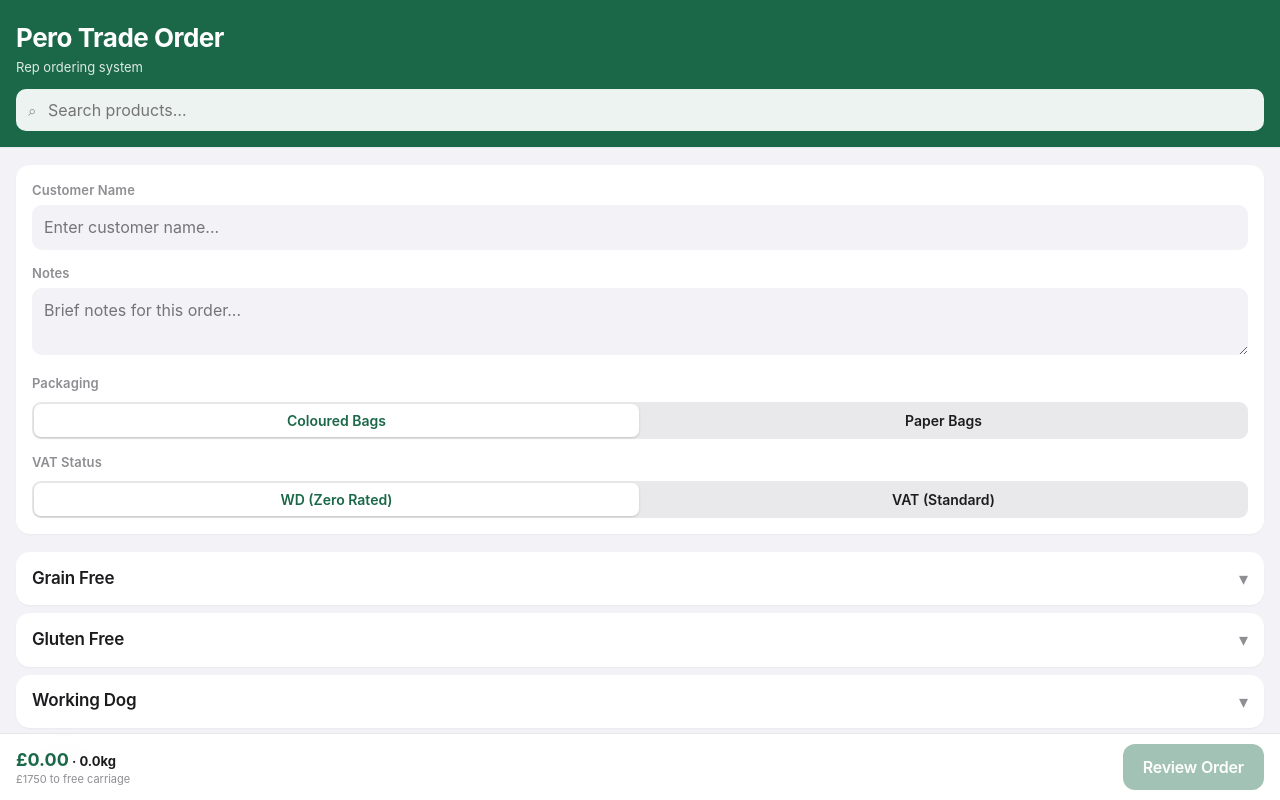
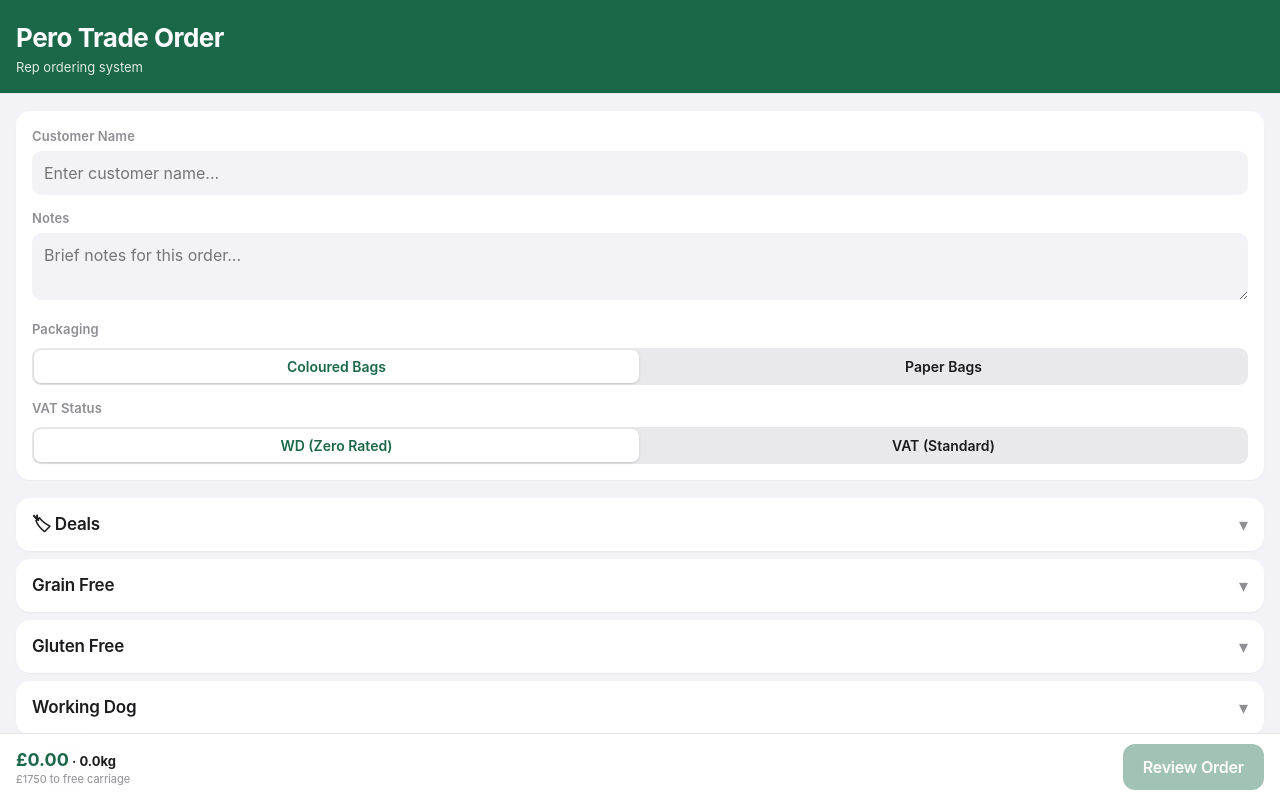
Before and after one commit to DafyddPero/pero-rep-order, a React (Create React App) app: page / in a window 1280 px wide. Shown: the top 800 px of the page. Built offline with nearby package versions, Linux system fonts and the light colour scheme.

Commit message:
Update App.jsx

```diff
--- a/src/App.jsx
+++ b/src/App.jsx
@@ -51,12 +51,12 @@
 // Other
 ["Turkey Slim Down","turkey","CP007","CP008","CP009",5.86,14.63,35.12],
 ["Chicken & Sweet Potato","chicken","CP010","CP011","CP012",5.91,14.78,36.29],
-["Calm Down Dog","mixed","CP013","CP014","CP015",5.91,14.78,36.29],
+["Turkey Calming","mixed","CP013","CP014","CP015",5.91,14.78,36.29],
 ["Beef & Sweet Potato","beef","CP016","CP017","CP018",5.91,14.78,36.29],
 ["Lamb & Sweet Potato","lamb","CP019","CP020","CP021",6.38,15.94,38.26],
 ["Turkey Gastro","turkey","CP022","CP023","CP024",6.45,16.12,38.70],
 ["Salmon & Sweet Potato","salmon","CP025","CP026","CP027",6.86,17.16,41.17],
-["Immunity Booster","mixed","CP031","CP032","CP033",6.86,17.16,41.17],
+["Turkey Support","mixed","CP031","CP032","CP033",6.86,17.16,41.17],
 ["Rabbit & Sweet Potato","rabbit","CP043","CP044","CP045",10.27,25.68,61.63],
 ["Insect Protein & Sweet Potato","insect","CP046","CP047","CP048",5.91,15.78,36.29]
 ];
@@ -152,6 +152,43 @@
 // Cat cans (price break + pallet handled like dog cans)
 const CAT_CAN = {name:"Celt Canned Wet (Cats)", sku:"C0005", price:6.70, pallet:192, caseWeight:3.95};
 
+// ── DEALS (weekly promotions) ──
+// Each deal resolves to the same SKU as the normal product, but is stored under a
+// "<sku>-DEAL" key at the promo price so it never collides with a full-price line.
+// kind "matrix" = GF/GLUTEN item (respects packaging + VAT); "cp" = adds V on VAT; "gl" = fixed.
+const DEALS_INFO = { title: "This week's deals", dates: "14 Sep – 23 Oct" };
+const DEALS = [
+  { name:"Chicken & Rice (Large Breed)", size:"12kg", was:28.90, now:24.57, pct:15, kind:"matrix", coloured:"SR0123", paper:"SR0355" },
+  { name:"Chicken & Rice (Senior/Light)", size:"12kg", was:25.79, now:21.92, pct:15, kind:"matrix", coloured:"SR0045", paper:"SR0287" },
+  { name:"Puppy Complete", size:"10kg", was:25.50, now:21.68, pct:15, kind:"matrix", coloured:"SR0050", paper:"SR0288" },
+  { name:"Salmon & Potato (Sensitive)", size:"12kg", was:32.94, now:29.65, pct:10, kind:"matrix", coloured:"", paper:"SR0478" },
+  { name:"Super 75 (Meat & Fish)", size:"12kg", was:41.49, now:35.27, pct:15, kind:"matrix", coloured:"", paper:"SR0442" },
+  { name:"Super 75 (Fish)", size:"12kg", was:45.20, now:38.42, pct:15, kind:"matrix", coloured:"", paper:"SR0444" },
+  { name:"Turkey Support (Cold Pressed)", size:"12kg", was:41.17, now:37.06, pct:10, kind:"cp", base:"CP033" },
+  { name:"Turkey Slim Down (Cold Pressed)", size:"12kg", was:35.12, now:31.61, pct:10, kind:"cp", base:"CP009" },
+  { name:"Turkey Calming (Cold Pressed)", size:"12kg", was:36.29, now:32.66, pct:10, kind:"cp", base:"CP015" },
+  { name:"Wholemeal Mixer", size:"15kg", was:15.81, now:11.86, pct:25, kind:"gl", sku:"GD011" },
+  { name:"Salmon, Rice, Oats & Vegetables", size:"15kg", was:30.23, now:27.21, pct:10, kind:"gl", sku:"GD003" },
+  { name:"Adult Tripe (Wheat Gluten Free)", size:"15kg", was:28.94, now:26.05, pct:10, kind:"gl", sku:"GD009" },
+];
+
+// Resolve a deal to its real base SKU given current packaging/VAT toggles.
+function resolveDealSku(deal, packaging, vat) {
+  let sku;
+  if (deal.kind === "matrix") {
+    sku = packaging === "coloured" ? (deal.coloured || deal.paper) : (deal.paper || deal.coloured);
+    if (sku && vat === "vat") sku += "V";
+  } else if (deal.kind === "cp") {
+    sku = deal.base;
+    if (vat === "vat") sku += "V";
+  } else {
+    sku = deal.sku; // gl — no V variant in app
+  }
+  return sku;
+}
+
+const stripKey = (sku) => sku.replace(/-PLT$/, "").replace(/-DEAL$/, "");
+
 
 // ── TREATS DATA (unified) ──
 // [name, [[sku, sizeLabel, price], ... up to 3 order sizes]]
@@ -202,6 +239,34 @@
 ["Beef Ears with Hair",[["TRT118","60pcs",42.00]]],
 ["Beef Leg Bone",[["TRT119","25pcs",38.00]]]
 ];
+
+// SKU → category label, built once from the data, for grouping the emailed order.
+const SKU_CATEGORY = (() => {
+  const map = {};
+  const add = (sku, cat) => { if (sku) map[sku] = cat; };
+  GF.forEach(r => [2,3,4,5,6,7,8,9].forEach(i => add(r[i], "Grain Free")));
+  WGF.forEach(r => [2,3,4,5,6,7,8,9].forEach(i => add(r[i], "Gluten Free")));
+  CP.forEach(r => [2,3,4].forEach(i => { add(r[i], "Cold Pressed"); add(r[i] + "V", "Cold Pressed"); }));
+  WD.forEach(r => { add(r.wd, "Working Dog"); add(r.vat, "Working Dog"); });
+  GL.forEach(r => add(r[1], "Goldline"));
+  WT.forEach(r => { add(r[2], "Wet Trays"); add(r[2] + "V", "Wet Trays"); });
+  SPWT.forEach(r => add(r[1], "Super Premium Wet Trays"));
+  TREATS.forEach(g => g[1].forEach(([sku]) => add(sku, "Treats")));
+  PERO.forEach(r => [1,2].forEach(i => String(r[i]).split("|").forEach(sk => add(sk, "Pero / Truline"))));
+  MT.forEach(r => add(r[1], "Meal Toppers"));
+  CAT_DRY.forEach(r => { add(r[1], "Cat"); add(r[4], "Cat"); });
+  add(CAT_CAN.sku, "Cat");
+  return map;
+})();
+
+function categoryOf(sku) {
+  if (sku.endsWith("-DEAL")) return "Deals";
+  const k = stripKey(sku);
+  return SKU_CATEGORY[k] || SKU_CATEGORY[k.replace(/V$/, "")] || "Other";
+}
+
+// Order categories appear in the emailed order.
+const CATEGORY_ORDER = ["Deals", "Grain Free", "Gluten Free", "Working Dog", "Goldline", "Cold Pressed", "Wet Trays", "Super Premium Wet Trays", "Treats", "Pero / Truline", "Meal Toppers", "Cat", "Other"];
 
 
 // ── SKU RESOLUTION ──
@@ -443,6 +508,7 @@
   copyBtn: { width: "100%", padding: "14px", background: colors.primary, color: "#fff", border: "none", borderRadius: 12, fontSize: 16, fontWeight: 600, cursor: "pointer", marginTop: 16, fontFamily },
   copied: { width: "100%", padding: "14px", background: colors.accent, color: "#fff", border: "none", borderRadius: 12, fontSize: 16, fontWeight: 600, cursor: "pointer", marginTop: 16, fontFamily },
   treatName: { fontSize: 15, fontWeight: 500, marginBottom: 2, letterSpacing: -0.1 },
+  dealBadge: { fontSize: 10, fontWeight: 800, color: "#fff", background: colors.primary, borderRadius: 6, padding: "2px 7px", letterSpacing: 0.2, whiteSpace: "nowrap" },
   catFooterCollapse: { textAlign: "center", padding: "12px", color: colors.primary, fontSize: 14, fontWeight: 500, cursor: "pointer", background: "#fff", borderTop: `0.5px solid ${colors.border}`, borderRadius: "0 0 14px 14px", fontFamily },
 };
 
@@ -729,6 +795,35 @@
 }
 
 
+function DealProduct({ deal, packaging, vat, quantities, setQty }) {
+  const realSku = resolveDealSku(deal, packaging, vat);
+  if (!realSku) return null;
+  const key = realSku + "-DEAL";
+  return (
+    <div style={s.productRow(null)}>
+      <div style={{ flex: 1, minWidth: 0 }}>
+        <div style={{ display: "flex", alignItems: "center", gap: 8, flexWrap: "wrap" }}>
+          <span style={{ fontSize: 15, fontWeight: 500, letterSpacing: -0.1 }}>{deal.name}</span>
+          <span style={s.dealBadge}>{deal.pct}% OFF</span>
+        </div>
+        <div style={{ fontSize: 12, color: colors.textMid, marginTop: 3 }}>
+          {deal.size} · <span style={{ textDecoration: "line-through" }}>£{deal.was.toFixed(2)}</span>{" "}
+          <span style={{ color: colors.primary, fontWeight: 700 }}>£{deal.now.toFixed(2)}</span>
+        </div>
+      </div>
+      <Stepper
+        sku={key}
+        qtyValue={quantities[key] || 0}
+        price={deal.now}
+        desc={`${deal.name} ${deal.size} (${deal.pct}% deal)`}
+        weight={weightOf(deal.size)}
+        onSet={setQty}
+        priceLabel={`£${deal.now.toFixed(2)}`}
+      />
+    </div>
+  );
+}
+
 // ── GROUP PRODUCTS BY PROTEIN ──
 function groupByProtein(products) {
   const order = ["chicken", "salmon", "duck", "turkey", "lamb", "pork", "beef", "mixed"];
@@ -764,7 +859,6 @@
   const [openCats, setOpenCats] = useState({});
   const [showReview, setShowReview] = useState(false);
   const [copied, setCopied] = useState(false);
-  const [search, setSearch] = useState("");
 
   const setQty = useCallback((sku, qty, price, desc, weight) => {
     setOrderItems(prev => {
@@ -816,20 +910,22 @@
   // Count items per category
   const catCounts = useMemo(() => {
     const c = {};
+    c.deals = orderList.filter(i => i.sku.endsWith("-DEAL")).reduce((s,i) => s + i.qty, 0);
+    const base = orderList.filter(i => !i.sku.endsWith("-DEAL"));
     const gfSkus = GF.flatMap(r => [r[2],r[3],r[4],r[5],r[6],r[7],r[8],r[9]]).filter(Boolean);
     const wgfSkus = WGF.flatMap(r => [r[2],r[3],r[4],r[5],r[6],r[7],r[8],r[9]]).filter(Boolean);
-    c.gf = orderList.filter(i => gfSkus.includes(i.sku.split('-')[0])).reduce((s,i) => s + i.qty, 0);
-    c.wgf = orderList.filter(i => wgfSkus.includes(i.sku.split('-')[0])).reduce((s,i) => s + i.qty, 0);
-    c.cp = orderList.filter(i => i.sku.startsWith("CP")).reduce((s,i) => s + i.qty, 0);
+    c.gf = base.filter(i => gfSkus.includes(i.sku.split('-')[0])).reduce((s,i) => s + i.qty, 0);
+    c.wgf = base.filter(i => wgfSkus.includes(i.sku.split('-')[0])).reduce((s,i) => s + i.qty, 0);
+    c.cp = base.filter(i => i.sku.startsWith("CP")).reduce((s,i) => s + i.qty, 0);
     const wdSKUs = ["SR0351","SR0399","SR0397","SR0353","SR0398","SR0352","SR0118","SR0109","SR0450","SR0451","C0004","P0015","P0014","P0020","P0021"];
-    c.wd = orderList.filter(i => wdSKUs.some(p => i.sku.startsWith(p) || i.sku === p)).reduce((s,i) => s + i.qty, 0);
-    c.gl = orderList.filter(i => i.sku.startsWith("GD")).reduce((s,i) => s + i.qty, 0);
-    c.wt = orderList.filter(i => WT.some(r => i.sku === r[2] || i.sku === r[2] + "V")).reduce((s,i) => s + i.qty, 0);
-    c.spwt = orderList.filter(i => ["SR0489","SR0490","SR0491","SR0492","SR0493"].some(p => i.sku.startsWith(p))).reduce((s,i) => s + i.qty, 0);
-    c.treats = orderList.filter(i => i.sku.startsWith("TRT")).reduce((s,i) => s + i.qty, 0);
-    c.mt = orderList.filter(i => i.sku.includes("X7")).reduce((s,i) => s + i.qty, 0);
-    c.pero = orderList.filter(i => /^P00(38|39|40|37|18|19|71|72|73|74|75|76|77|78|79|80|81|82)/.test(i.sku) || i.sku.startsWith("TRU")).reduce((s,i) => s + i.qty, 0);
-    c.cat = orderList.filter(i => ["SR0215","SR0164","C0005"].some(p => i.sku.startsWith(p))).reduce((s,i) => s + i.qty, 0);
+    c.wd = base.filter(i => wdSKUs.some(p => i.sku.startsWith(p) || i.sku === p)).reduce((s,i) => s + i.qty, 0);
+    c.gl = base.filter(i => i.sku.startsWith("GD")).reduce((s,i) => s + i.qty, 0);
+    c.wt = base.filter(i => WT.some(r => i.sku === r[2] || i.sku === r[2] + "V")).reduce((s,i) => s + i.qty, 0);
+    c.spwt = base.filter(i => ["SR0489","SR0490","SR0491","SR0492","SR0493"].some(p => i.sku.startsWith(p))).reduce((s,i) => s + i.qty, 0);
+    c.treats = base.filter(i => i.sku.startsWith("TRT")).reduce((s,i) => s + i.qty, 0);
+    c.mt = base.filter(i => i.sku.includes("X7")).reduce((s,i) => s + i.qty, 0);
+    c.pero = base.filter(i => /^P00(38|39|40|37|18|19|71|72|73|74|75|76|77|78|79|80|81|82)/.test(i.sku) || i.sku.startsWith("TRU")).reduce((s,i) => s + i.qty, 0);
+    c.cat = base.filter(i => ["SR0215","SR0164","C0005"].some(p => i.sku.startsWith(p))).reduce((s,i) => s + i.qty, 0);
     return c;
   }, [orderList]);
 
@@ -844,32 +940,6 @@
       items: CP.filter(r => !r[0].startsWith("80/20") && !/with Grain/i.test(r[0])) },
   ]), []);
   const wtGroups = useMemo(() => groupWTByProtein(WT), []);
-
-  // ── SEARCH / FILTER ──
-  const q = search.trim().toLowerCase();
-  const searching = q.length > 0;
-  const filtered = useMemo(() => {
-    const m = (name) => !searching || name.toLowerCase().includes(q);
-    const fg = (groups) => groups
-      .map(g => ({ ...g, items: g.items.filter(r => m(r[0])) }))
-      .filter(g => g.items.length);
-    return {
-      gf: fg(gfGroups), wgf: fg(wgfGroups), cp: fg(cpGroups), wt: fg(wtGroups),
-      wd: WD.filter(r => m(r.name)),
-      gl: GL.filter(r => m(r[0])),
-      spwt: SPWT.filter(r => m(r[0])),
-      treats: TREATS.filter(r => m(r[0])),
-      pero: PERO.filter(r => m(r[0])),
-      mt: MT.filter(r => m(r[0])),
-      catDry: CAT_DRY.filter(r => m(r[0])),
-      catCan: m(CAT_CAN.name),
-    };
-  }, [q, searching, gfGroups, wgfGroups, cpGroups, wtGroups]);
-  const noResults = searching && !(
-    filtered.gf.length || filtered.wgf.length || filtered.cp.length || filtered.wt.length ||
-    filtered.wd.length || filtered.gl.length || filtered.spwt.length || filtered.treats.length ||
-    filtered.pero.length || filtered.mt.length || filtered.catDry.length || filtered.catCan
-  );
 
   const buildOrderText = useCallback(() => {
     // Build as HTML table for better paste formatting
@@ -887,7 +957,7 @@
     orderList.forEach(i => {
       const unitP = i.price > 0 ? `£${i.price.toFixed(2)}` : "TBC";
       const totalP = i.price > 0 ? `£${(i.price * i.qty).toFixed(2)}` : "TBC";
-      const displaySku = i.sku.replace(/-PLT$/, "");
+      const displaySku = stripKey(i.sku);
       html += `<tr><td>${displaySku}</td><td>${i.qty}</td><td>${i.desc}</td><td>${unitP}</td><td>${totalP}</td></tr>`;
     });
     if (carriage.sku) {
@@ -915,12 +985,20 @@
     L.push("");
     L.push("ORDER");
     L.push(rule);
+    // Group the order lines by category, in a fixed order, with a gap between each.
+    const groups = {};
     orderList.forEach(i => {
-      const displaySku = i.sku.replace(/-PLT$/, "");
-      const line = i.price > 0
-        ? `${i.qty} x ${i.desc}  (${displaySku})  @ £${i.price.toFixed(2)} = £${(i.price * i.qty).toFixed(2)}`
-        : `${i.qty} x ${i.desc}  (${displaySku})  = price TBC`;
-      L.push(line);
+      const cat = categoryOf(i.sku);
+      (groups[cat] = groups[cat] || []).push(i);
+    });
+    CATEGORY_ORDER.filter(cat => groups[cat]).forEach((cat, gi) => {
+      if (gi > 0) L.push("");
+      L.push(`[ ${cat.toUpperCase()} ]`);
+      groups[cat].forEach(i => {
+        const sku = stripKey(i.sku);
+        const total = i.price > 0 ? ` = £${(i.price * i.qty).toFixed(2)}` : " = price TBC";
+        L.push(`${i.qty} x ${sku} ${i.desc}${total}`);
+      });
     });
     L.push(rule);
     if (carriage.sku) {
@@ -982,21 +1060,6 @@
       <div style={s.header}>
         <h1 style={s.headerTitle}>Pero Trade Order</h1>
         <div style={s.headerSub}>Rep ordering system</div>
-        <div style={{ position: "relative", marginTop: 12 }}>
-          <span style={{ position: "absolute", left: 12, top: "50%", transform: "translateY(-50%)", color: colors.textMid, fontSize: 15, pointerEvents: "none" }}>⌕</span>
-          <input
-            style={{ ...s.input, background: "rgba(255,255,255,0.92)", padding: "10px 34px 10px 32px", fontSize: 16 }}
-            placeholder="Search products…"
-            value={search}
-            onChange={e => setSearch(e.target.value)}
-            autoComplete="off"
-            autoCorrect="off"
-            spellCheck={false}
-          />
-          {search && (
-            <button onClick={() => setSearch("")} style={{ position: "absolute", right: 8, top: "50%", transform: "translateY(-50%)", border: "none", background: colors.textLight, color: "#fff", width: 20, height: 20, borderRadius: "50%", fontSize: 13, lineHeight: "20px", cursor: "pointer", padding: 0 }}>×</button>
-          )}
-        </div>
       </div>
 
       {/* ORDER SETTINGS */}
@@ -1025,16 +1088,17 @@
       {/* CATEGORIES */}
       <div style={s.section}>
 
-        {noResults && (
-          <div style={{ ...s.card, textAlign: "center", color: colors.textMid, marginTop: 8 }}>
-            No products match “{search}”.
-          </div>
-        )}
+        {/* DEALS */}
+        <CategorySection title="🏷 Deals" count={catCounts.deals} open={openCats.deals} onToggle={() => toggleCat("deals")}>
+          <div style={{ padding: "8px 16px 4px", fontSize: 12, color: colors.textMid }}>{DEALS_INFO.title} · {DEALS_INFO.dates}</div>
+          {DEALS.map((deal, i) => (
+            <DealProduct key={i} deal={deal} packaging={packaging} vat={vat} quantities={quantities} setQty={setQty} />
+          ))}
+        </CategorySection>
 
         {/* GRAIN FREE */}
-        {(!searching || filtered.gf.length > 0) && (
-        <CategorySection title="Grain Free" count={catCounts.gf} open={searching ? true : openCats.gf} onToggle={() => toggleCat("gf")}>
-          {filtered.gf.map(g => (
+        <CategorySection title="Grain Free" count={catCounts.gf} open={openCats.gf} onToggle={() => toggleCat("gf")}>
+          {gfGroups.map(g => (
             <ProteinGroup key={g.key} label={g.label} protein={g.key}>
               {g.items.map((row, i) => (
                 <MatrixProduct key={i} row={row} pkg={packaging} vat={vat} quantities={quantities} setQty={setQty} cat="gf" />
@@ -1042,12 +1106,10 @@
             </ProteinGroup>
           ))}
         </CategorySection>
-        )}
 
         {/* GLUTEN FREE */}
-        {(!searching || filtered.wgf.length > 0) && (
-        <CategorySection title="Gluten Free" count={catCounts.wgf} open={searching ? true : openCats.wgf} onToggle={() => toggleCat("wgf")}>
-          {filtered.wgf.map(g => (
+        <CategorySection title="Gluten Free" count={catCounts.wgf} open={openCats.wgf} onToggle={() => toggleCat("wgf")}>
+          {wgfGroups.map(g => (
             <ProteinGroup key={g.key} label={g.label} protein={g.key}>
               {g.items.map((row, i) => (
                 <MatrixProduct key={i} row={row} pkg={packaging} vat={vat} quantities={quantities} setQty={setQty} cat="wgf" />
@@ -1055,30 +1117,24 @@
             </ProteinGroup>
           ))}
         </CategorySection>
-        )}
 
         {/* WORKING DOG */}
-        {(!searching || filtered.wd.length > 0) && (
-        <CategorySection title="Working Dog" count={catCounts.wd} open={searching ? true : openCats.wd} onToggle={() => toggleCat("wd")}>
-          {filtered.wd.map((row, i) => (
+        <CategorySection title="Working Dog" count={catCounts.wd} open={openCats.wd} onToggle={() => toggleCat("wd")}>
+          {WD.map((row, i) => (
             <WDProduct key={i} row={row} vat={vat} quantities={quantities} setQty={setQty} baseTotals={baseTotals} />
           ))}
         </CategorySection>
-        )}
 
         {/* GOLDLINE */}
-        {(!searching || filtered.gl.length > 0) && (
-        <CategorySection title="Goldline" count={catCounts.gl} open={searching ? true : openCats.gl} onToggle={() => toggleCat("gl")}>
-          {filtered.gl.map((row, i) => (
+        <CategorySection title="Goldline" count={catCounts.gl} open={openCats.gl} onToggle={() => toggleCat("gl")}>
+          {GL.map((row, i) => (
             <GLProduct key={i} name={row[0]} sku={row[1]} price={row[2]} quantities={quantities} setQty={setQty} baseTotals={baseTotals} />
           ))}
         </CategorySection>
-        )}
 
         {/* COLD PRESSED */}
-        {(!searching || filtered.cp.length > 0) && (
-        <CategorySection title="Cold Pressed" count={catCounts.cp} open={searching ? true : openCats.cp} onToggle={() => toggleCat("cp")}>
-          {filtered.cp.map(g => (
+        <CategorySection title="Cold Pressed" count={catCounts.cp} open={openCats.cp} onToggle={() => toggleCat("cp")}>
+          {cpGroups.map(g => (
             <ProteinGroup key={g.key} label={g.label} accent={g.accent} bg={g.bg}>
               {g.items.map((row, i) => (
                 <CPProduct key={i} row={row} vat={vat} quantities={quantities} setQty={setQty} />
@@ -1086,12 +1142,10 @@
             </ProteinGroup>
           ))}
         </CategorySection>
-        )}
 
         {/* WET TRAYS */}
-        {(!searching || filtered.wt.length > 0) && (
-        <CategorySection title="Wet Trays" count={catCounts.wt} open={searching ? true : openCats.wt} onToggle={() => toggleCat("wt")}>
-          {filtered.wt.map(g => (
+        <CategorySection title="Wet Trays" count={catCounts.wt} open={openCats.wt} onToggle={() => toggleCat("wt")}>
+          {wtGroups.map(g => (
             <ProteinGroup key={g.key} label={g.label} protein={g.key}>
               {g.items.map((row, i) => (
                 <WTProduct key={i} row={row} quantities={quantities} setQty={setQty} />
@@ -1099,50 +1153,40 @@
             </ProteinGroup>
           ))}
         </CategorySection>
-        )}
 
         {/* SUPER PREMIUM WET TRAYS */}
-        {(!searching || filtered.spwt.length > 0) && (
-        <CategorySection title="Super Premium Wet Trays" count={catCounts.spwt} open={searching ? true : openCats.spwt} onToggle={() => toggleCat("spwt")}>
-          {!searching && <div style={{ padding: "4px 16px 2px", fontSize: 11, color: colors.textMid }}>VAT only — 9x300g trays</div>}
-          {filtered.spwt.map((row, i) => (
+        <CategorySection title="Super Premium Wet Trays" count={catCounts.spwt} open={openCats.spwt} onToggle={() => toggleCat("spwt")}>
+          <div style={{ padding: "4px 16px 2px", fontSize: 11, color: colors.textMid }}>VAT only — 9x300g trays</div>
+          {SPWT.map((row, i) => (
             <SimpleProduct key={i} name={row[0]} sku={row[1]} price={row[2]} size="9x300g" quantities={quantities} setQty={setQty} />
           ))}
         </CategorySection>
-        )}
 
         {/* TREATS (combined — retail, bulk bag, bulk box side by side) */}
-        {(!searching || filtered.treats.length > 0) && (
-        <CategorySection title="Treats" count={catCounts.treats} open={searching ? true : openCats.treats} onToggle={() => toggleCat("treats")}>
-          {filtered.treats.map((group, i) => (
+        <CategorySection title="Treats" count={catCounts.treats} open={openCats.treats} onToggle={() => toggleCat("treats")}>
+          {TREATS.map((group, i) => (
             <TreatGroup key={i} group={group} quantities={quantities} setQty={setQty} />
           ))}
         </CategorySection>
-        )}
 
         {/* PERO / TRULINE (Premium — High Meat range + Truline).
             Premiwm/Active/Maintenance live in Working Dog above. */}
-        {(!searching || filtered.pero.length > 0) && (
-        <CategorySection title="Pero / Truline (Premium)" count={catCounts.pero} open={searching ? true : openCats.pero} onToggle={() => toggleCat("pero")}>
-          {filtered.pero.map((row, i) => (
+        <CategorySection title="Pero / Truline (Premium)" count={catCounts.pero} open={openCats.pero} onToggle={() => toggleCat("pero")}>
+          {PERO.map((row, i) => (
             <PeroProduct key={i} row={row} vat={vat} quantities={quantities} setQty={setQty} />
           ))}
         </CategorySection>
-        )}
 
         {/* MEAL TOPPERS */}
-        {(!searching || filtered.mt.length > 0) && (
-        <CategorySection title="Meal Toppers" count={catCounts.mt} open={searching ? true : openCats.mt} onToggle={() => toggleCat("mt")}>
-          {filtered.mt.map((row, i) => (
+        <CategorySection title="Meal Toppers" count={catCounts.mt} open={openCats.mt} onToggle={() => toggleCat("mt")}>
+          {MT.map((row, i) => (
             <SimpleProduct key={i} name={row[0]} sku={row[1]} price={row[3]} size={row[2]} quantities={quantities} setQty={setQty} />
           ))}
         </CategorySection>
-        )}
 
         {/* CAT */}
-        {(!searching || filtered.catDry.length > 0 || filtered.catCan) && (
-        <CategorySection title="Cat" count={catCounts.cat} open={searching ? true : openCats.cat} onToggle={() => toggleCat("cat")}>
-          {filtered.catDry.map((row, i) => (
+        <CategorySection title="Cat" count={catCounts.cat} open={openCats.cat} onToggle={() => toggleCat("cat")}>
+          {CAT_DRY.map((row, i) => (
             <ProductRow
               key={i}
               name={row[0]}
@@ -1155,7 +1199,6 @@
               baseTotals={baseTotals}
             />
           ))}
-          {filtered.catCan && (
           <ProductRow
             name={CAT_CAN.name}
             cells={[
@@ -1166,15 +1209,12 @@
             setQty={setQty}
             baseTotals={baseTotals}
           />
-          )}
         </CategorySection>
-        )}
 
         {/* COLLAPSE/EXPAND ALL */}
-        {!searching && (
         <div style={{ display: "flex", gap: 8, padding: "16px 12px" }}>
           <button onClick={() => {
-            const allCats = ['gf', 'wgf', 'wd', 'gl', 'cp', 'wt', 'spwt', 'treats', 'pero', 'mt', 'cat'];
+            const allCats = ['deals', 'gf', 'wgf', 'wd', 'gl', 'cp', 'wt', 'spwt', 'treats', 'pero', 'mt', 'cat'];
             setOpenCats(allCats.reduce((acc, cat) => ({ ...acc, [cat]: true }), {}));
           }} style={{ flex: 1, ...s.reviewBtn }}>
             Expand All
@@ -1183,7 +1223,6 @@
             Collapse All
           </button>
         </div>
-        )}
 
       </div>
 
@@ -1247,7 +1286,7 @@
                 <tbody>
                   {orderList.map(i => (
                     <tr key={i.sku}>
-                      <td style={{ ...s.td, fontFamily: "monospace", fontSize: 11 }}>{i.sku.replace(/-PLT$/, "")}</td>
+                      <td style={{ ...s.td, fontFamily: "monospace", fontSize: 11 }}>{stripKey(i.sku)}</td>
                       <td style={s.td}>{i.qty}</td>
                       <td style={s.td}>{i.desc}</td>
                       <td style={s.td}>{i.price > 0 ? `£${i.price.toFixed(2)}` : "TBC"}</td>
```
